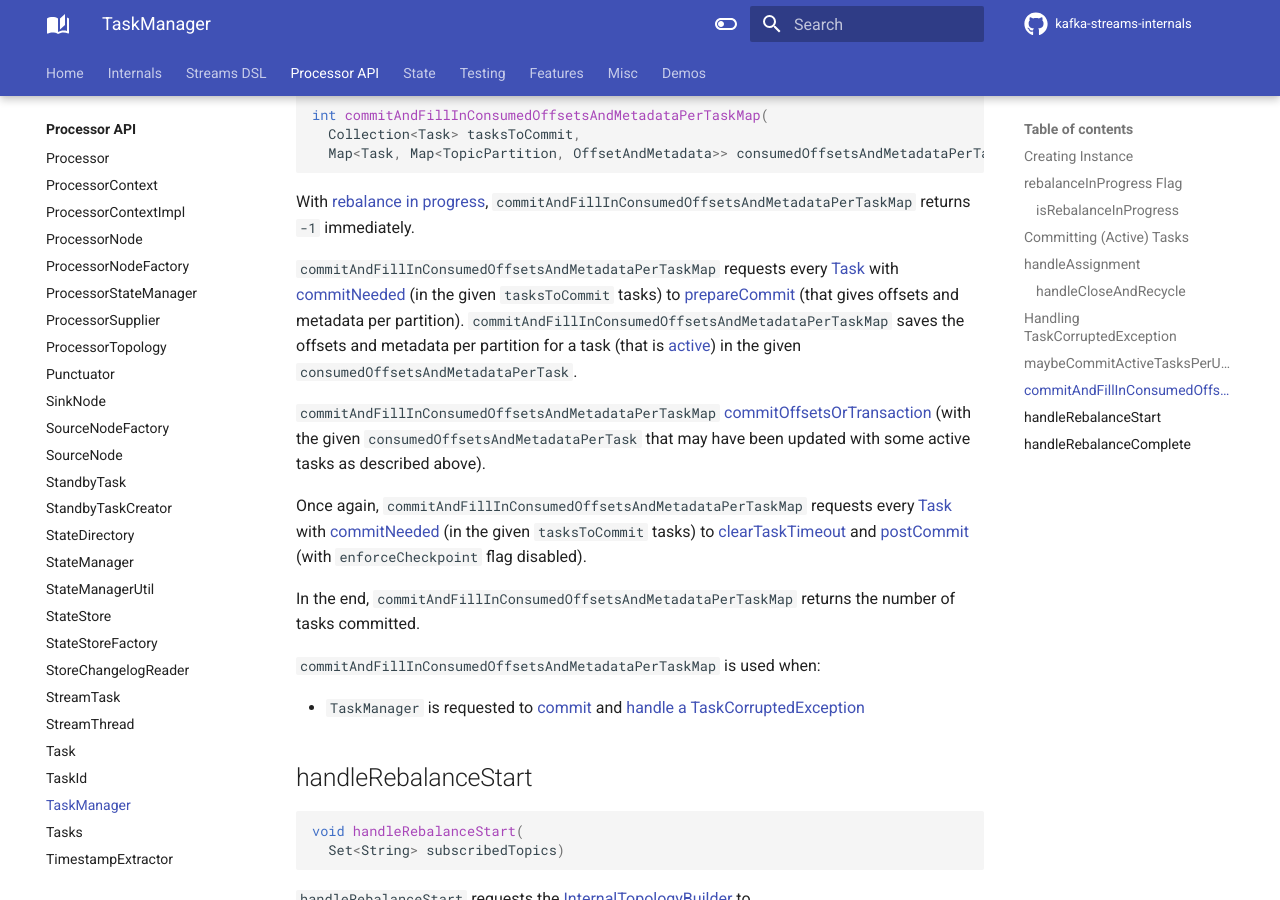
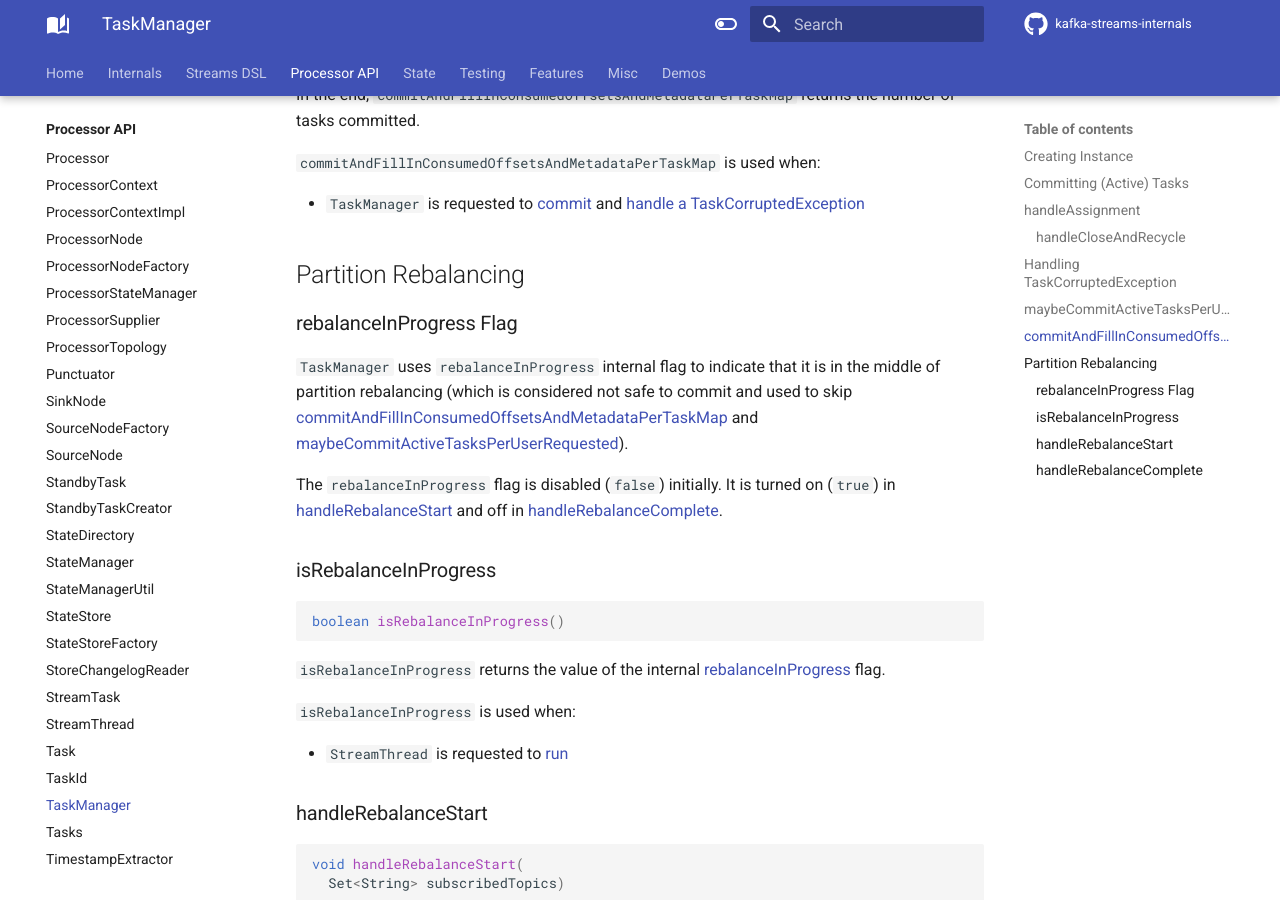
Before and after one commit to japila-books/kafka-streams-internals, an MkDocs documentation site: the page built from docs/processor/TaskManager.md, in a window 1280 px wide and 900 px high, scrolled down 2831 px. Built offline with MkDocs 1.6.1 and Material for MkDocs 9.7.7, drawn with Linux system fonts in a browser that asks for light colours; comment, search, counter and statistics services are not loaded; some of the changed text lies outside the part shown.

Commit message:
TaskManager and Partition Rebalancing

````diff
--- a/docs/processor/TaskManager.md
+++ b/docs/processor/TaskManager.md
@@ -19,24 +19,6 @@
 `TaskManager` is created when:
 
 * `StreamThread` utility is used to [create a StreamThread](StreamThread.md#create)
-
-## <span id="rebalanceInProgress"> rebalanceInProgress Flag
-
-`TaskManager` uses `rebalanceInProgress` internal flag to indicate that it is in the middle of a rebalance (which is not safe to commit, i.e. [commitAndFillInConsumedOffsetsAndMetadataPerTaskMap](#commitAndFillInConsumedOffsetsAndMetadataPerTaskMap) and [maybeCommitActiveTasksPerUserRequested](#maybeCommitActiveTasksPerUserRequested)).
-
-The `rebalanceInProgress` flag is disabled initially. It is turned on (`true`) in [handleRebalanceStart](#handleRebalanceStart) and off in [handleRebalanceComplete](#handleRebalanceComplete).
-
-### <span id="isRebalanceInProgress"> isRebalanceInProgress
-
-```java
-boolean isRebalanceInProgress()
-```
-
-`isRebalanceInProgress` returns the value of the internal [rebalanceInProgress](#rebalanceInProgress) flag.
-
-`isRebalanceInProgress` is used when:
-
-* `StreamThread` is requested to [run](StreamThread.md#runLoop)
 
 ## <span id="commit"> Committing (Active) Tasks
 
@@ -131,7 +113,27 @@ In the end, `commitAndFillInConsumedOffsetsAndMetadataPerTaskMap` returns the nu
 
 * `TaskManager` is requested to [commit](#commit) and [handle a TaskCorruptedException](#handleCorruption)
 
-## <span id="handleRebalanceStart"> handleRebalanceStart
+## Partition Rebalancing
+
+### <span id="rebalanceInProgress"> rebalanceInProgress Flag
+
+`TaskManager` uses `rebalanceInProgress` internal flag to indicate that it is in the middle of partition rebalancing (which is considered not safe to commit and used to skip [commitAndFillInConsumedOffsetsAndMetadataPerTaskMap](#commitAndFillInConsumedOffsetsAndMetadataPerTaskMap) and [maybeCommitActiveTasksPerUserRequested](#maybeCommitActiveTasksPerUserRequested)).
+
+The `rebalanceInProgress` flag is disabled (`false`) initially. It is turned on (`true`) in [handleRebalanceStart](#handleRebalanceStart) and off in [handleRebalanceComplete](#handleRebalanceComplete).
+
+### <span id="isRebalanceInProgress"> isRebalanceInProgress
+
+```java
+boolean isRebalanceInProgress()
+```
+
+`isRebalanceInProgress` returns the value of the internal [rebalanceInProgress](#rebalanceInProgress) flag.
+
+`isRebalanceInProgress` is used when:
+
+* `StreamThread` is requested to [run](StreamThread.md#runLoop)
+
+### <span id="handleRebalanceStart"> handleRebalanceStart
 
 ```java
 void handleRebalanceStart(
@@ -146,7 +148,7 @@ void handleRebalanceStart(
 
 * `StreamsPartitionAssignor` is requested to [handleRebalanceStart](../StreamsPartitionAssignor.md#handleRebalanceStart)
 
-## <span id="handleRebalanceComplete"> handleRebalanceComplete
+### <span id="handleRebalanceComplete"> handleRebalanceComplete
 
 ```java
 void handleRebalanceComplete()
````
